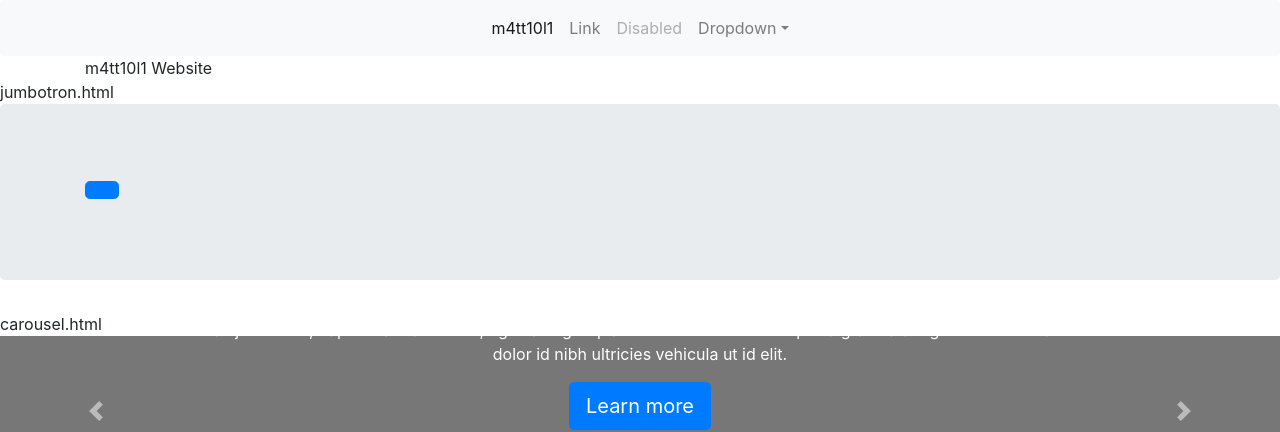
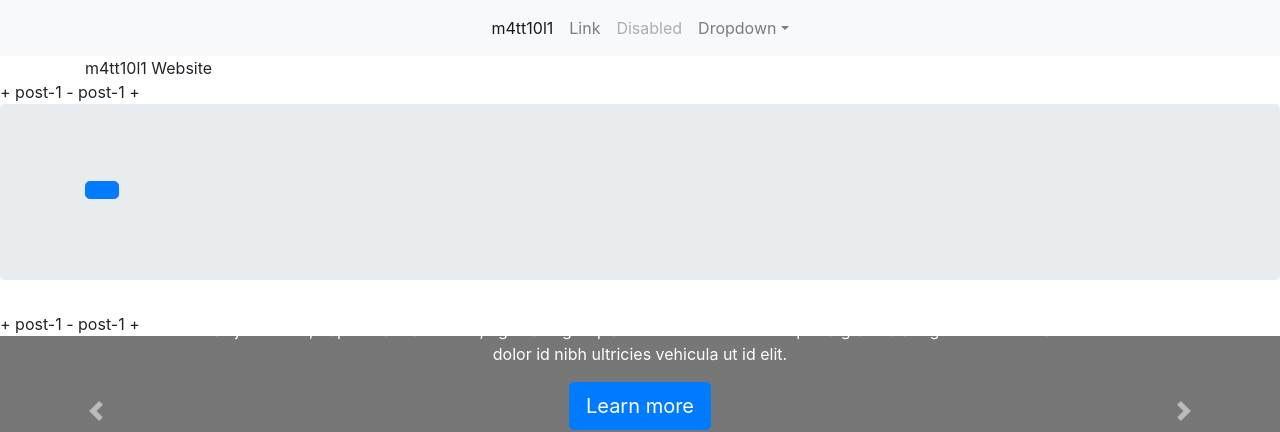
Before and after one commit to studiodiametrodev/m4tt10l1.github.io, a Jekyll site: the page built from _posts/2019-09-13-post-1.md, in a window 1280 px wide. Shown: the top 432 px of the page. Built offline with Jekyll 4.4.1, drawn with Linux system fonts in a browser that asks for light colours; our own code applies the rules of GitHub Pages for plain Markdown files.

Commit message:
Update pagebuilder.html

```diff
--- a/_includes/pagebuilder.html
+++ b/_includes/pagebuilder.html
@@ -4,7 +4,7 @@
 {% assign module = module_hash[1] %}
 {% assign module_file = ".html" | prepend: module_hash[0] %}
 {% capture page_slug %}{{ include.slug }}{% endcapture %}
-<div class="module">  {{ module_file }}
+<div class="module"> + {{ include.slug }} - {{ page.slug }} +
   <div> {% include {{ module_file }} slug="{{ include.slug }}" %} </div>
 </div>
 {% endfor %}
```
